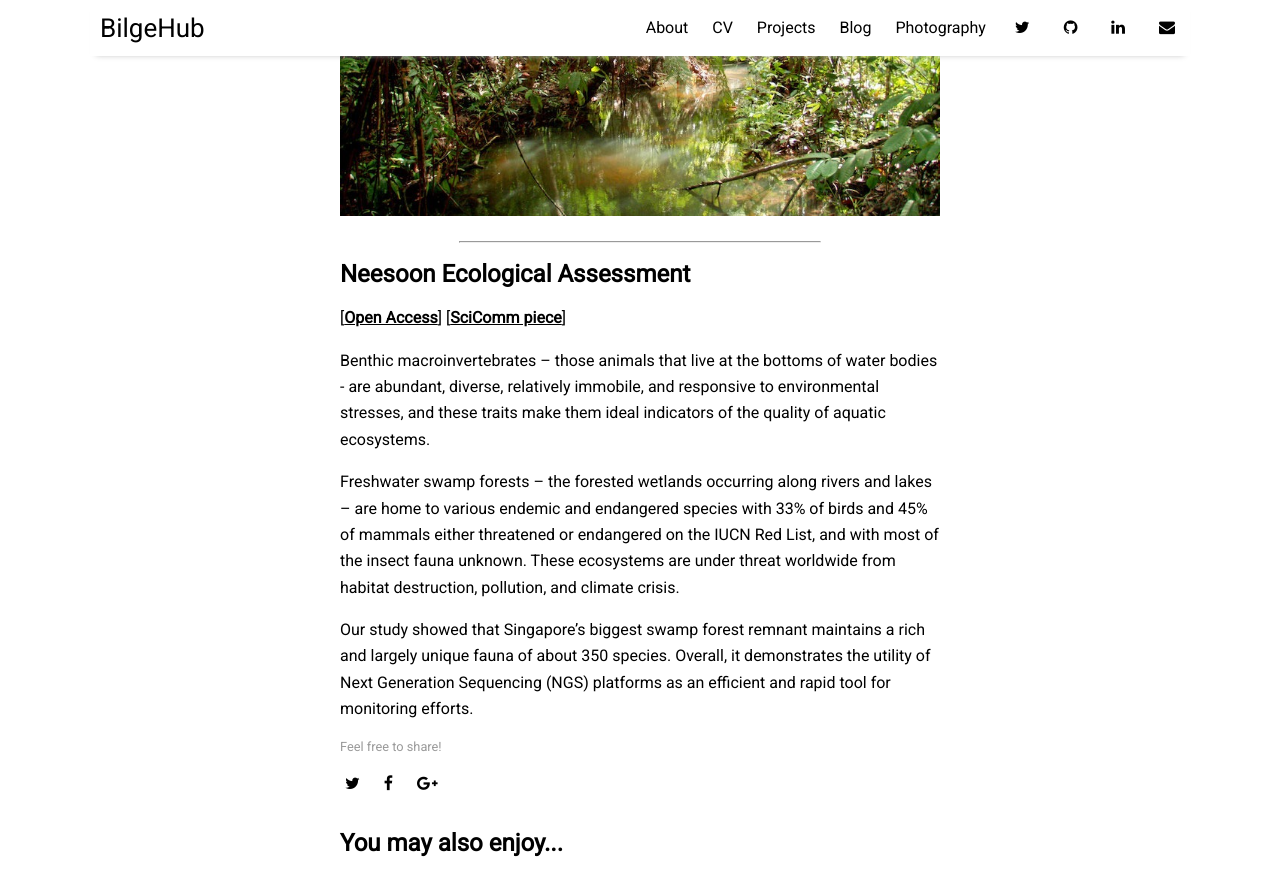
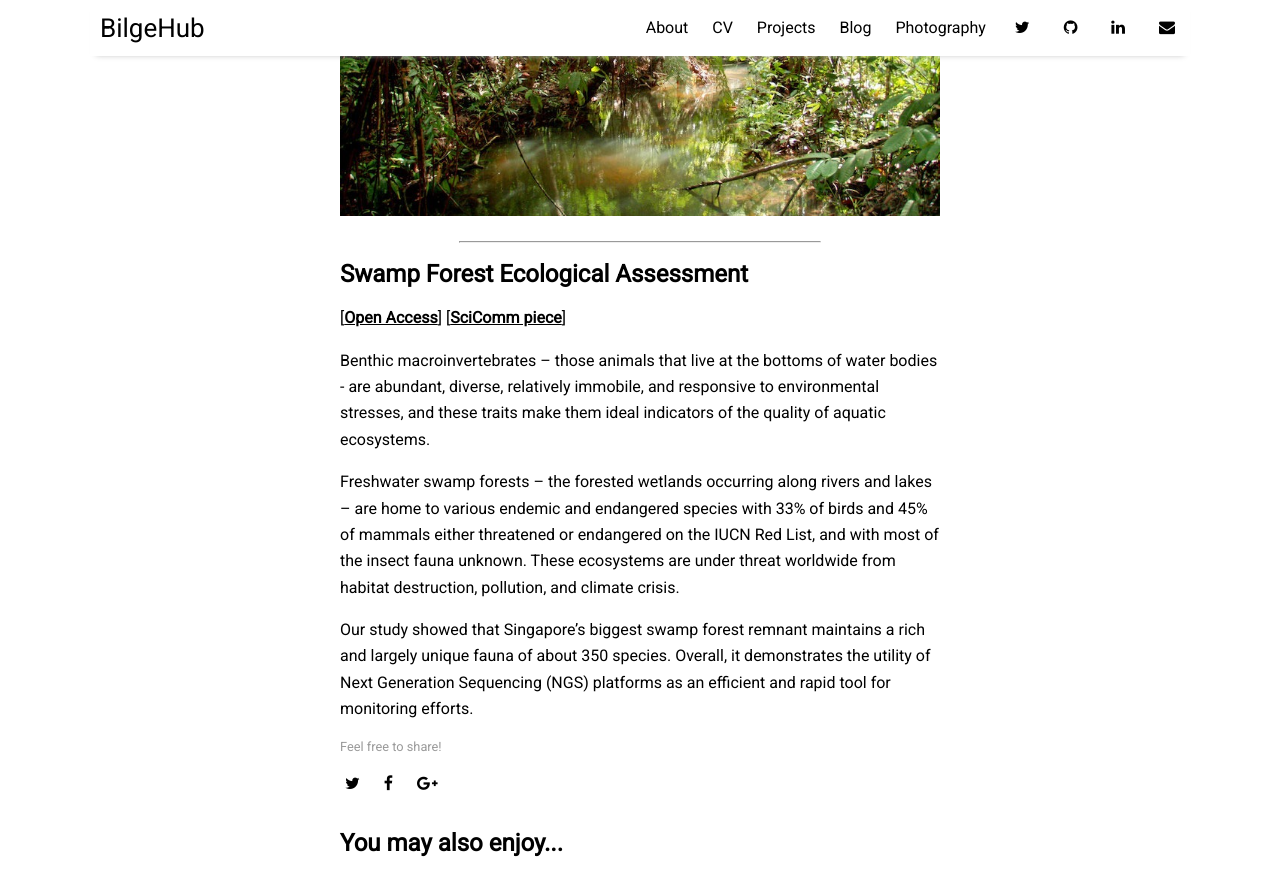
Before and after one commit to BBaloglu/bbaloglu.github.io, a Jekyll site: the page built from _posts/2018-01-01-Neesoon.md, in a window 1280 px wide and 900 px high, scrolled down 358 px. Shown: the top 896 px of the window. Built offline with Jekyll 4.4.1, drawn with Linux system fonts in a browser that asks for light colours; nearby versions of some CDN libraries.

Commit message:
Update 2018-01-01-Neesoon.md

```diff
--- a/_posts/2018-01-01-Neesoon.md
+++ b/_posts/2018-01-01-Neesoon.md
@@ -10,7 +10,7 @@ display_img: True
 
 <hr style="margin-left: auto; margin-right: auto; width: 60%; color: #f2f2f2">
 
-## Neesoon Ecological Assessment
+## Swamp Forest Ecological Assessment
 [\[**Open Access**\]](https://www.biorxiv.org/content/10.1101/2020.05.21.108852v1.full.pdf)
 [\[**SciComm piece**\]](https://ibol.org/barcodebulletin/wp-content/uploads/2019/09/2019_Baloglu.pdf)
 
```
